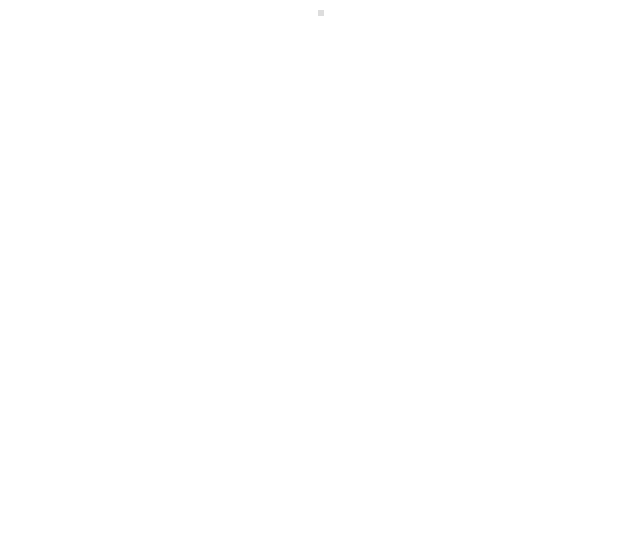
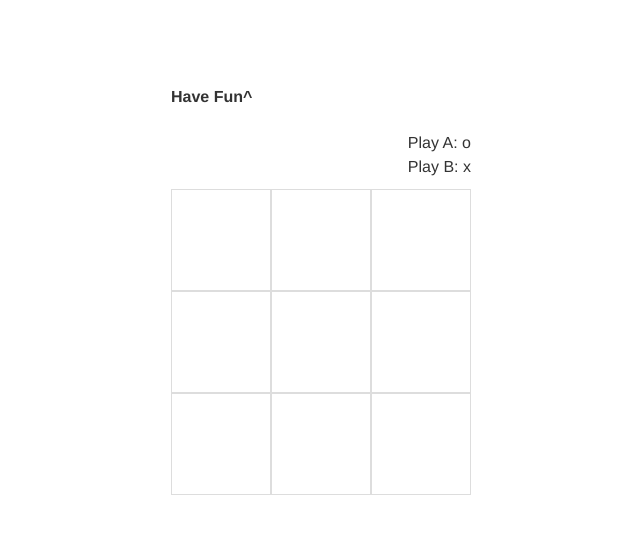
Before and after one commit to euxx/tic-tac-toe, a plain HTML site: page index.html in a window 1280 px wide. Shown: the whole page, without its empty margins (319-959 px from the left). Drawn offline with Linux system fonts and the light colour scheme.

Commit message:
Build 3 * 3 game board

```diff
--- a/scripts/script.js
+++ b/scripts/script.js
@@ -7,6 +7,10 @@ $(function() {
 });
 
 function display() {
+	const cont = $(".container")
+	cont.append("<h4>Have Fun^</h4>");
+	cont.append("<p>Play A: o</p>");
+	cont.append("<p>Play B: x</p>");
 
 }
 
--- a/styles/style.css
+++ b/styles/style.css
@@ -25,12 +25,15 @@ body {
 }
 
 .container {
+    width: 300px;
     margin: 0 auto;
+    padding-top: 5%;
 }
 
 .box {
     display: table;
-    margin: 10px auto;
+    width: 300px;
+    margin: 10px auto
 }
 
 .row {
@@ -40,8 +43,14 @@ body {
 .grid {
     display: table-cell;
     border: 1px solid #ddd;
+    height: 100px;
     border-radius: 2x;
 }
 .grid:hover {
+    background: #eee;
+}
 
+p {
+    margin: 0;
+    text-align: right;
 }
```
